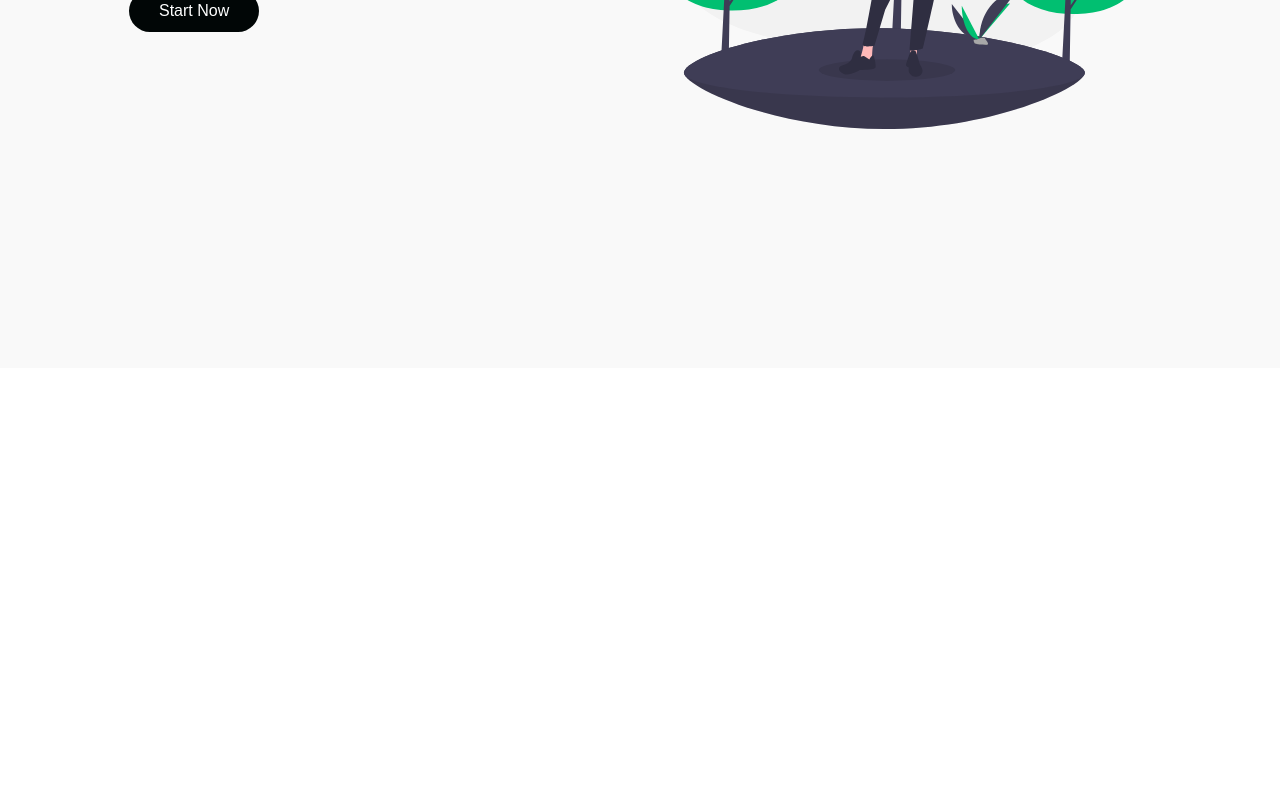
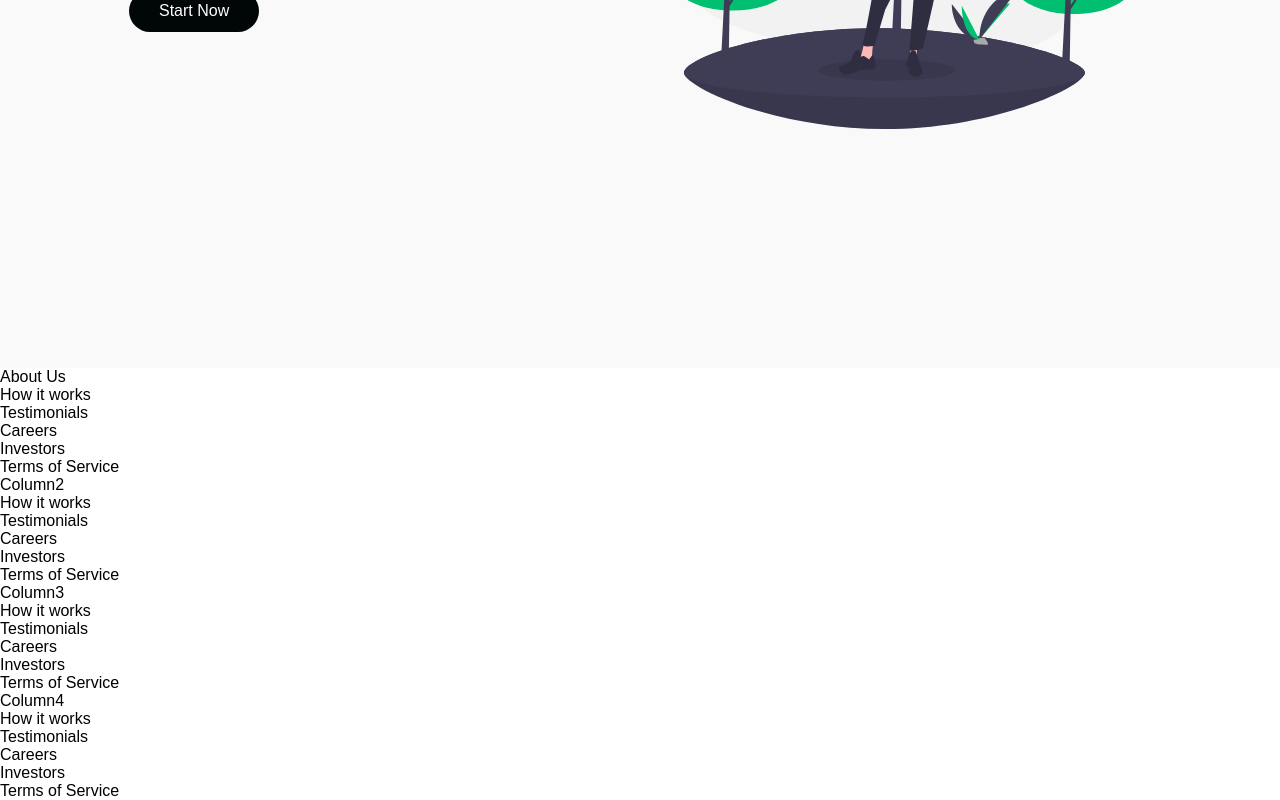
Before and after one commit to Shenellepeart/react-website, a React (Create React App) app: page / in a window 1280 px wide. Shown: the part 3892-4692 px from the top of the page. Before the commit the page ends 4260 px from the top, so only its background shows below. Built offline with nearby package versions, Linux system fonts and the light colour scheme; a web font is replaced by a local one.

Commit message:
Created footer component

```diff
--- /dev/null
+++ b/src/components/Footer/FooterElements.js
@@ -0,0 +1,10 @@
+import styled from 'styled-components';
+
+export const FooterContainer = styled.div``;
+
+export const FooterWrap = styled.div``;
+export const FooterLinksContainer = styled.div``;
+export const FooterLinksWrapper = styled.div``;
+export const FooterLinkItems = styled.div``;
+export const FooterLinkTitle = styled.div``;
+export const FooterLink = styled.div``;
--- /dev/null
+++ b/src/components/Footer/index.js
@@ -0,0 +1,59 @@
+import React from "react";
+import {
+  FooterContainer,
+  FooterWrap,
+  FooterLinksContainer,
+  FooterLinksWrapper,
+  FooterLinkItems,
+  FooterLinkTitle,
+  FooterLink,
+} from "./FooterElements";
+
+const Footer = () => {
+  return (
+    <FooterContainer>
+      <FooterWrap>
+        <FooterLinksContainer>
+          <FooterLinksWrapper>
+            <FooterLinkItems>
+              <FooterLinkTitle>About Us</FooterLinkTitle>
+              <FooterLink to="/signIn">How it works</FooterLink>
+              <FooterLink to="/signIn">Testimonials</FooterLink>
+              <FooterLink to="/signIn">Careers</FooterLink>
+              <FooterLink to="/signIn">Investors</FooterLink>
+              <FooterLink to="/signIn">Terms of Service</FooterLink>
+            </FooterLinkItems>
+            <FooterLinkItems>
+              <FooterLinkTitle>Column2</FooterLinkTitle>
+              <FooterLink to="/signIn">How it works</FooterLink>
+              <FooterLink to="/signIn">Testimonials</FooterLink>
+              <FooterLink to="/signIn">Careers</FooterLink>
+              <FooterLink to="/signIn">Investors</FooterLink>
+              <FooterLink to="/signIn">Terms of Service</FooterLink>
+            </FooterLinkItems>
+          </FooterLinksWrapper>
+          <FooterLinksWrapper>
+            <FooterLinkItems>
+              <FooterLinkTitle>Column3</FooterLinkTitle>
+              <FooterLink to="/signIn">How it works</FooterLink>
+              <FooterLink to="/signIn">Testimonials</FooterLink>
+              <FooterLink to="/signIn">Careers</FooterLink>
+              <FooterLink to="/signIn">Investors</FooterLink>
+              <FooterLink to="/signIn">Terms of Service</FooterLink>
+            </FooterLinkItems>
+            <FooterLinkItems>
+              <FooterLinkTitle>Column4</FooterLinkTitle>
+              <FooterLink to="/signIn">How it works</FooterLink>
+              <FooterLink to="/signIn">Testimonials</FooterLink>
+              <FooterLink to="/signIn">Careers</FooterLink>
+              <FooterLink to="/signIn">Investors</FooterLink>
+              <FooterLink to="/signIn">Terms of Service</FooterLink>
+            </FooterLinkItems>
+          </FooterLinksWrapper>
+        </FooterLinksContainer>
+      </FooterWrap>
+    </FooterContainer>
+  );
+};
+
+export default Footer;
--- a/src/pages/index.js
+++ b/src/pages/index.js
@@ -8,6 +8,7 @@ import svg1 from '../images/svg-1.svg'
 import svg2 from '../images/svg-2.svg'
 import svg3 from '../images/svg-3.svg'
 import Services from "../components/Services";
+import Footer from "../components/Footer";
 
 const Home = () => {
   const [isOpen, setIsOpen] = useState(false);
@@ -26,6 +27,7 @@ const Home = () => {
       <InfoSection {...homeObjTwo} srcImage={svg2} />
       <Services/>
       <InfoSection {...homeObjThree} srcImage={svg3} />
+      <Footer/>
     </>
   );
 };
```
Also changed, not shown: 1 other file (tests, documents, lock files or other folders).
